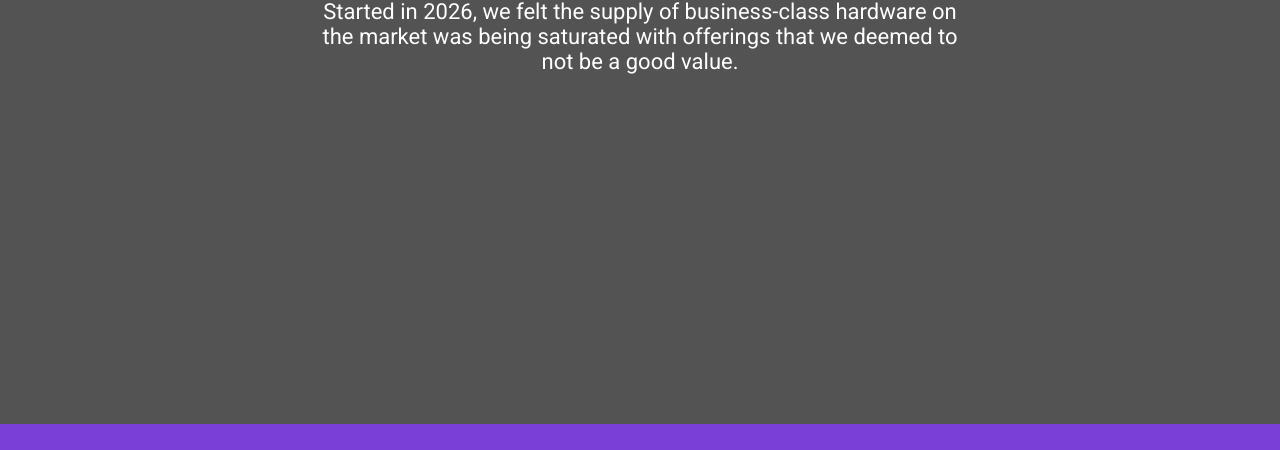
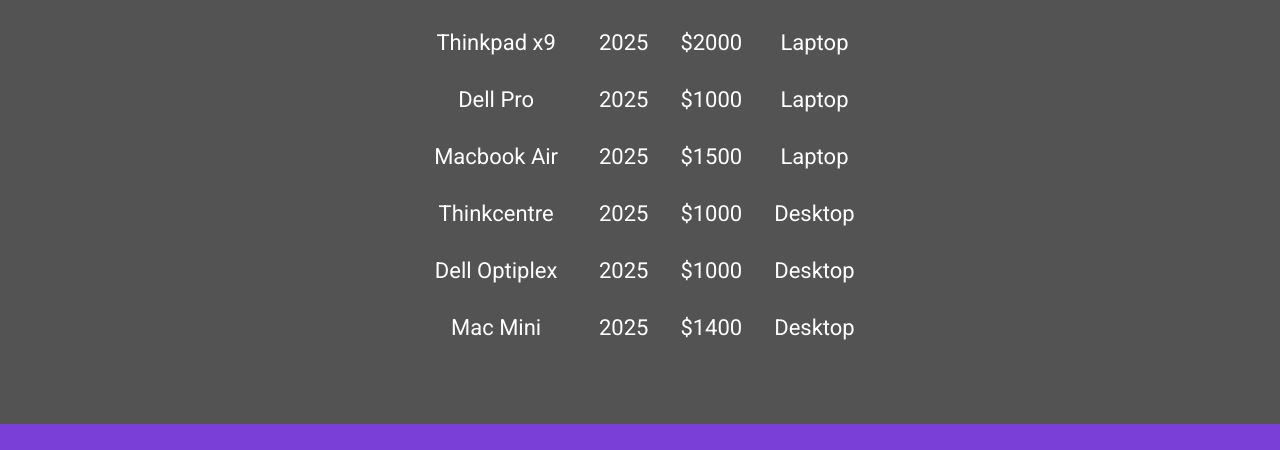
Before and after one commit to oheac/bcs350-project1, a plain HTML site: page products.html in a window 1280 px wide. Shown: the part 306-756 px from the top of the page. Drawn offline with Linux system fonts and the light colour scheme.

Commit message:
I think I'm done?

```diff
--- a/products.html
+++ b/products.html
@@ -19,18 +19,33 @@
     </header>
 
     <div class="body row content-background">
-      <div class="hero-text">
-        <h1>About Us</h1>
-        <p>
-          Started in 2026, we felt the supply of business-class hardware on the
-          market was being saturated with offerings that we deemed to not be a
-          good value.
-        </p>
+      <div class="hero-text" style="top: 50%">
+        <h1>Current Offerings</h1>
+        <table>
+          <thead>
+            <tr>
+              <th>Product Name</th>
+              <th>Year</th>
+              <th>Price</th>
+              <th>Type</th>
+            </tr>
+          </thead>
+          <tbody id="product-table-body"></tbody>
+        </table>
       </div>
     </div>
 
     <footer class="footer row">
       <p>BCS 350 Project 1</p>
     </footer>
+
+    <script src="scripts/table.js"></script>
   </body>
+
+  <style>
+    th,
+    td {
+      padding: 15px;
+    }
+  </style>
 </html>
--- /dev/null
+++ b/scripts/table.js
@@ -0,0 +1,86 @@
+function generateTable(products) {
+  let table = document.getElementById("product-table-body");
+  table.childNodes = null;
+  products.forEach((element) => {
+    let row = document.createElement("tr");
+
+    let nameData = document.createElement("td");
+    let nameAnchor = document.createElement("a");
+    nameAnchor.textContent = element.name;
+    nameAnchor.setAttribute("href", element.link);
+    nameAnchor.setAttribute("target", "_blank");
+    nameData.append(nameAnchor);
+
+    let yearData = document.createElement("td");
+    yearData.textContent = element.year;
+
+    let priceData = document.createElement("td");
+    priceData.textContent = element.price;
+
+    let typeData = document.createElement("td");
+    typeData.textContent = element.type;
+
+    row.append(nameData);
+    row.append(yearData);
+    row.append(priceData);
+    row.append(typeData);
+
+    table.append(row);
+  });
+}
+
+function createItem(name, year, price, type, link) {
+  return {
+    name: name,
+    year: year,
+    price: price,
+    type: type,
+    link: link,
+  };
+}
+const products = [
+  createItem(
+    "Thinkpad x9",
+    2025,
+    "$2000",
+    "Laptop",
+    "https://www.lenovo.com/us/en/c/laptops/thinkpad/thinkpadx9/",
+  ),
+  createItem(
+    "Dell Pro",
+    2025,
+    "$1000",
+    "Laptop",
+    "https://www.dell.com/en-us/shop/dell-laptops/scr/laptops/appref=dell-pro-product-line",
+  ),
+  createItem(
+    "Macbook Air",
+    2025,
+    "$1500",
+    "Laptop",
+    "https://www.apple.com/macbook-air/",
+  ),
+
+  createItem(
+    "Thinkcentre",
+    2025,
+    "$1000",
+    "Desktop",
+    "https://www.lenovo.com/us/en/c/desktops/thinkcentre/",
+  ),
+  createItem(
+    "Dell Optiplex",
+    2025,
+    "$1000",
+    "Desktop",
+    "https://www.dell.com/en-us/shop/desktops-all-in-one-pcs/sf/optiplex-desktops",
+  ),
+  createItem(
+    "Mac Mini",
+    2025,
+    "$1400",
+    "Desktop",
+    "https://www.apple.com/mac-mini/",
+  ),
+];
+generateTable(products);
--- a/styles/styles.css
+++ b/styles/styles.css
@@ -123,3 +123,20 @@
 a:hover {
   cursor: pointer;
 }
+
+form {
+  width: content;
+  text-align: left;
+  display: flex;
+  flex-direction: column;
+}
+form div {
+  margin: auto;
+}
+form div * {
+  padding: 10px;
+}
+
+input {
+  float: right;
+}
```
Also changed, not shown: contact.html (+44 -6 lines), scripts/script.js (added, +15 -0 lines), 1 other file.
